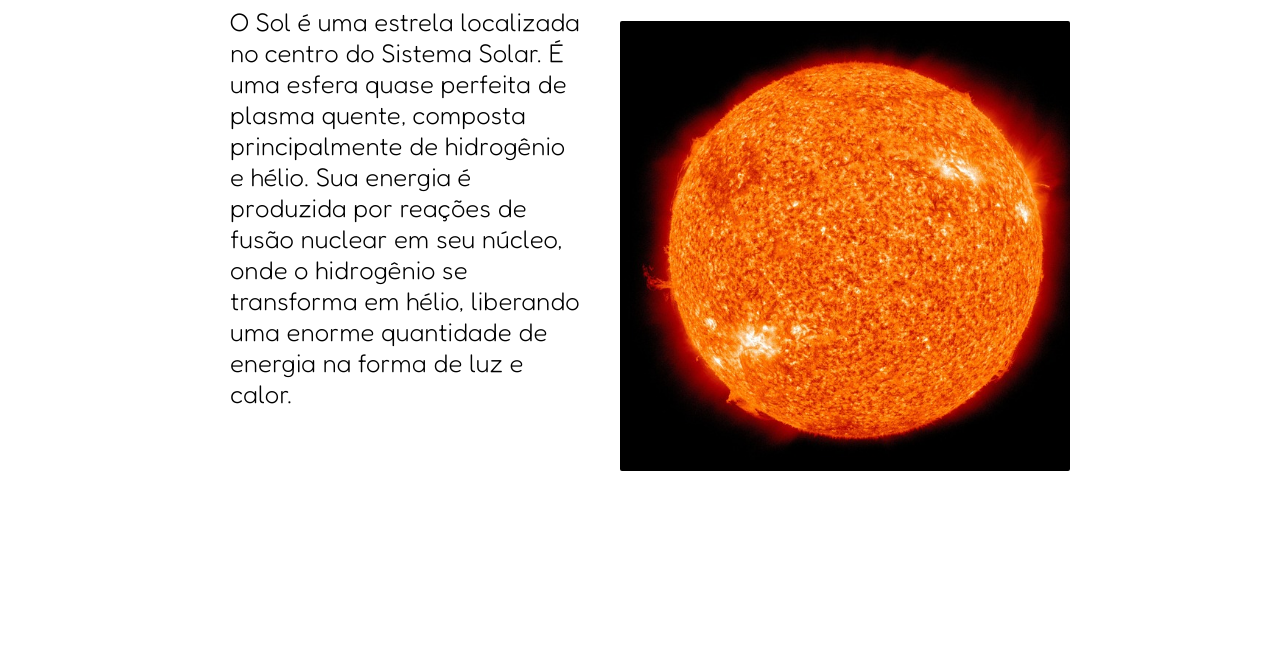
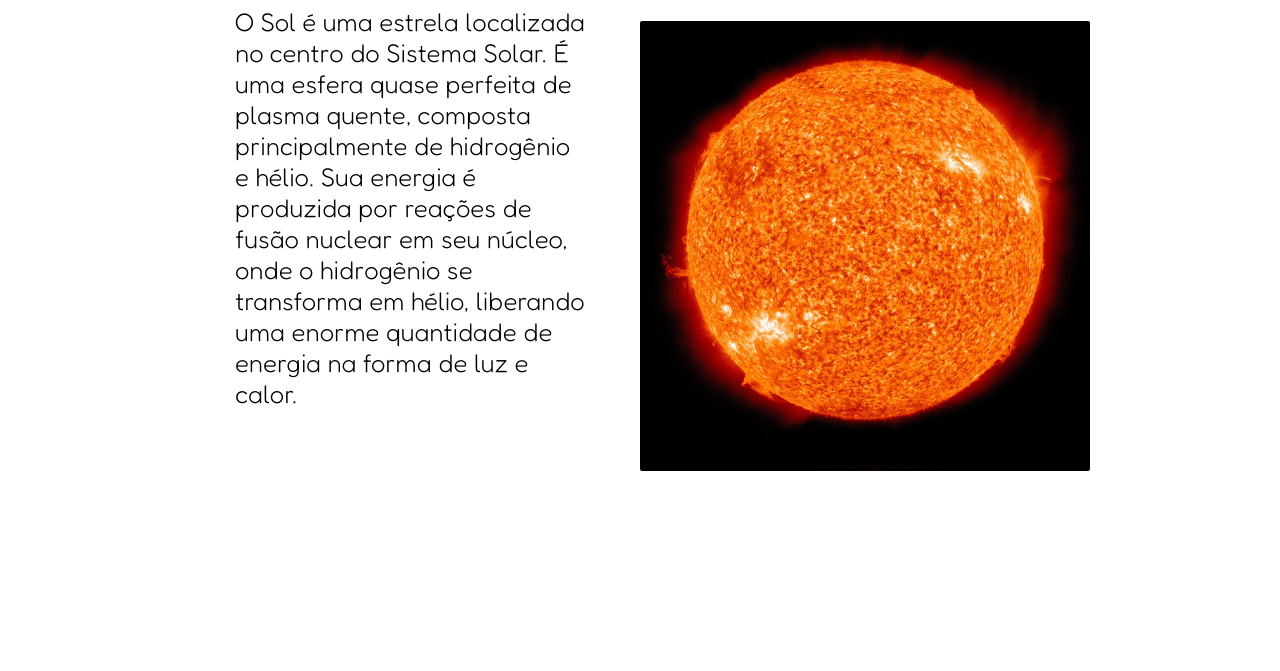
Before and after one commit to PabuDev/Projeto-solar, a plain HTML site: page index.html in a window 1280 px wide. Shown: the part 444-1115 px from the top of the page. Drawn offline with Linux system fonts and the light colour scheme.

Commit message:
Atualização nome

```diff
--- a/style.css
+++ b/style.css
@@ -65,12 +65,15 @@ nav a:hover{
 
 main.conteudo-principal{
     max-width: 900px;
+    min-width: 300px;
     margin: 0 auto;
 
 }
 
 section.secao-principal{
-    max-width: 800px;
+    max-width: 900px;
+    min-width: 300px;
+    margin: 0 auto;
     height: 200vh;
     position: relative;
 }
@@ -96,7 +99,7 @@ div.fundo-imagem{
     background-image: url('imagens/sun.jpg');
     width: 450px;
     height: 450px;
-    background-size: cover;
+    background-size: contain;
     position: absolute;
     top: 20%;
     left: 20%;
```
Also changed, not shown: index.html (renamed from sol.html).
